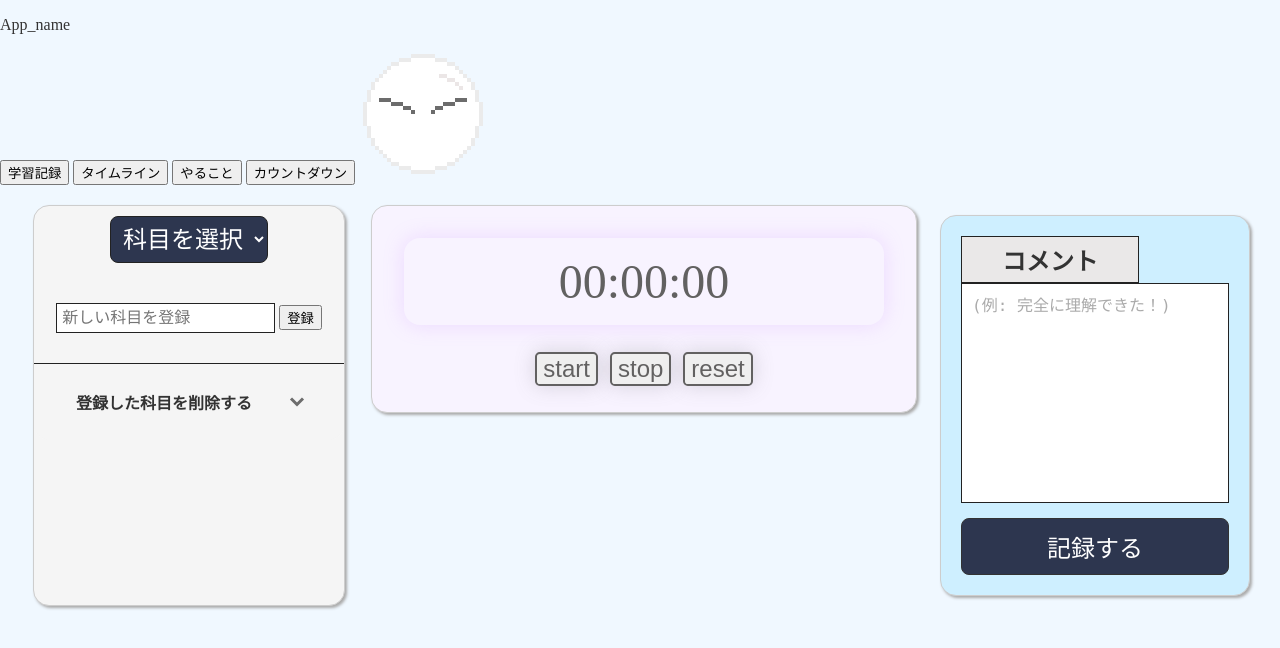
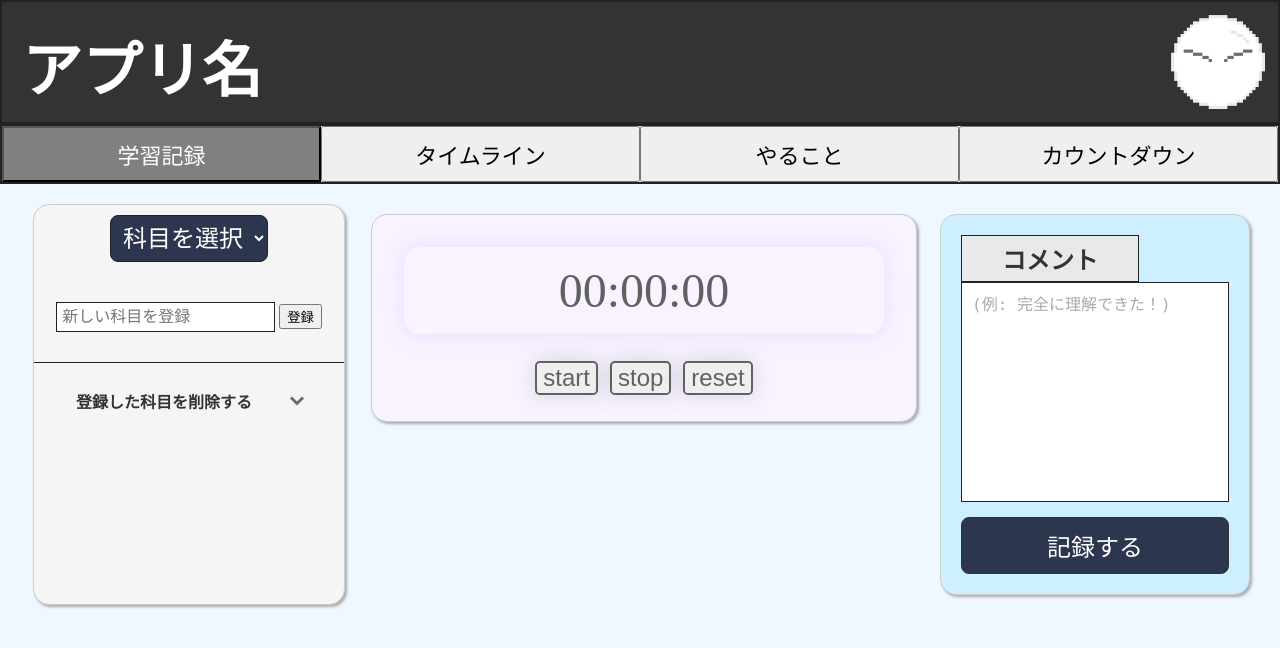
Before and after one commit to s1f102300919/CS4-2024-class5-team2-project, a Django app: page /record/ in a window 1280 px wide. Shown: the top 648 px of the page. Run offline with Django 5.2, Linux system fonts and the light colour scheme; data comes from the database, SQL or seed files in the repository; both versions use the stored data as it was after the commit; parts of the project's set-up code (start-up, migrations or seed data) failed here and were passed over.

Commit message:
学習記録ページの科目選択欄に内スクロールバーを追加

```diff
--- a/record/static/record/css/index.css
+++ b/record/static/record/css/index.css
@@ -2,7 +2,7 @@ body {
     margin: 0;
     padding: 0;
     color: #333;
-    background-color:aliceblue
+    background-color:aliceblue;
 }
 h1 {
     text-align: center;
@@ -21,32 +21,58 @@ h1 {
         flex-direction: column;
         gap: 15px;
         width: 100%;
+        margin: 20px auto;
     }
 }
 
 /*
 header
 */
-/*
-.header-container {
+.header-area {
+    height: 100px;
     border: #222 solid 2px;
+    display: flex;
+    justify-content: space-between;
+    padding: 10px;
+    background-color: #333;
+}
+#app_name {
+    padding: 10px;
+    margin: 0;
+    font-size: 60px;
+    background-color: #333;
+    color: white;
+}
+.user_icon {
+    object-fit: cover;
+    width: 100px;
+    height: 100px;
+    /*
+    border: #222 solid 1px;
+    border-radius: 90%;
+    background-color: white;
+    */
+}
+.tab-container {
+    border: #222 solid 2px;
+    display: flex;
+}
+.topbutton {
+    width: 25%;
+    font-size: 22px;
+    padding: 10px;
+    margin: 0;
+}
+.page_record {
+    background-color: gray;
+    color: white;
 }
 
-.header-list {
-    text-align: center;
-    justify-content: center;
-    list-style: none;
-    display: flex;
+@media (max-width:768px) {
+    .topbutton {
+        font-size: 18px;
+    }
 }
-
-.header-item {
-    padding: 10px;
-    margin: 10px;
-    font-weight: bold;
-    font-size: 18px;
-    border: #222 solid 2px;
-}
-*/
 
 /*
 subject
@@ -129,6 +155,13 @@ hr {
 }
 
 
+@media(min-width:768px) {
+    .inner {
+        height: 200px;
+        overflow-y: scroll;
+    }
+}
+
 .accordion-003 {
     max-width: 500px;
 }
@@ -194,7 +227,7 @@ stopwatch
     border: rgb(205, 205, 205) 1px solid;
     box-shadow: #aaa 2px 2px 3px;
     border-radius: 1rem;
-    margin: 0 auto;
+    margin: 10px auto;
     padding: 1.5rem;
 }
 
--- a/record/templates/index.html
+++ b/record/templates/index.html
@@ -5,15 +5,20 @@
     <meta charset="UTF-8">
     <meta name="viewport" content="width=device-width, initial-scale=1.0">
     <title>Document</title>
+    <link rel="stylesheet" href="{% static 'css/home.css' %}">
     <link rel="stylesheet" href="{% static 'record/css/index.css' %}">
 </head>
 <body>
-    <p>App_name</p>
-    <button class="topButton">学習記録</button>
-    <button class="topButton">タイムライン</button>
-    <button class="topButton">やること</button>
-    <button class="topButton">カウントダウン</button>
-    <img src="{% static 'img/Player_mod_128.png' %}">
+    <header class="header-area">
+        <h1 id="app_name">アプリ名</h1>
+        <img class="user_icon" src="{% static 'img/Player_mod_128.png' %}">
+    </header>
+    <div class="tab-container">
+        <button class="topbutton page_record">学習記録</button>
+        <button class="topbutton">タイムライン</button>
+        <button class="topbutton">やること</button>
+        <button class="topbutton">カウントダウン</button>
+    </div>
 
 <!-- <p>{{subject1}}</p> -->
     <div class="record-wrap">
@@ -36,7 +41,7 @@
                 {% endif %}
             </form>
             <div class="delete-area">
-                <details class="accordion-003">
+                <details class="accordion-003 inner">
                     <summary>登録した科目を削除する</summary>
                         <!-- 科目一覧と削除ボタン -->
                         {% for subject in subject_list %}
```
Also changed, not shown: db.sqlite3.
